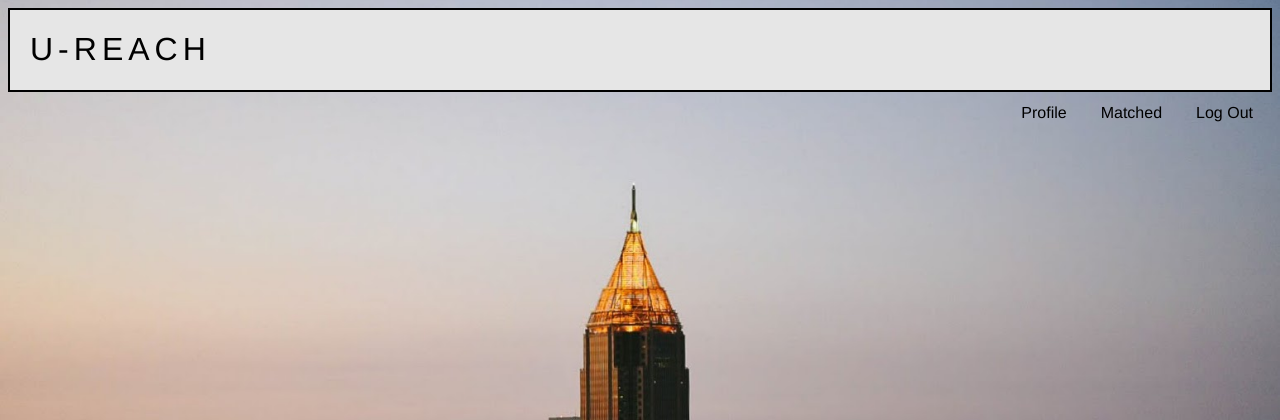
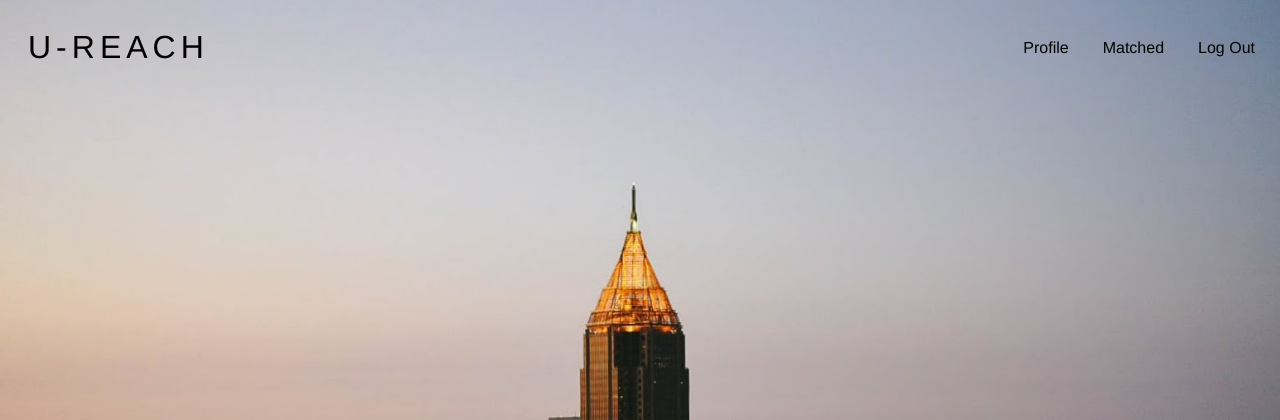
Before and after one commit to vlop11/Connecting-People, a Python web app: template templates/home-page.html in a window 1280 px wide. Shown: the top 420 px of the page. Run offline with Jinja, Linux system fonts and the light colour scheme; the template is opened without the code that fills it: most values are stand-ins (such as "Sample title", 1, 10 or a date in 2020).

Commit message:
Making it all one line in Home
using js and css + flex display

```diff
--- a/styles/home.css
+++ b/styles/home.css
@@ -32,13 +32,10 @@ font-weight: lighter;
 /* alternative with bofa building */
 
 #header {
-  font-family: helvetica;
-  border-style: solid;
-  border-width: 2px;
-  border-color: black;
-  background-color: #e6e6e6;
-  margin: auto;
-  height: 80px;
+  display: flex;
+  justify-content: space-between;
+  align-items: center;
+
 }
 
 .html_image {
@@ -52,6 +49,7 @@ font-weight: lighter;
   text-align: left;
   padding-left: 20px;
   font-weight: lighter;
+  font-family: helvetica;
 }
 
 .buttons a {
--- a/templates/home-page.html
+++ b/templates/home-page.html
@@ -6,7 +6,7 @@
   </head>
   <style>A {text-decoration: none;} </style>
   <body id="image-head">
-    <div id="header">
+    <div id="header" >
       <h1 id="title">U-REACH</h1>
       <div class="buttons">
         <a class="navbutton" href={{signout_link}}>Log Out</a>
```
